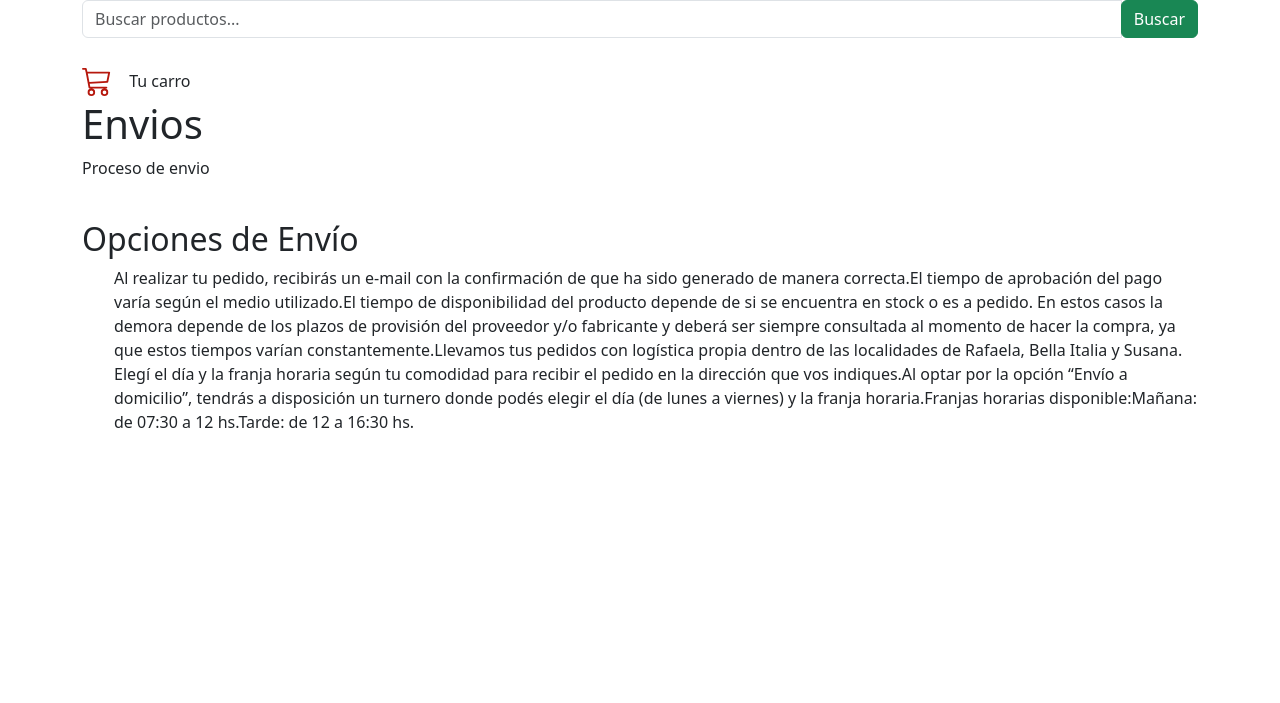
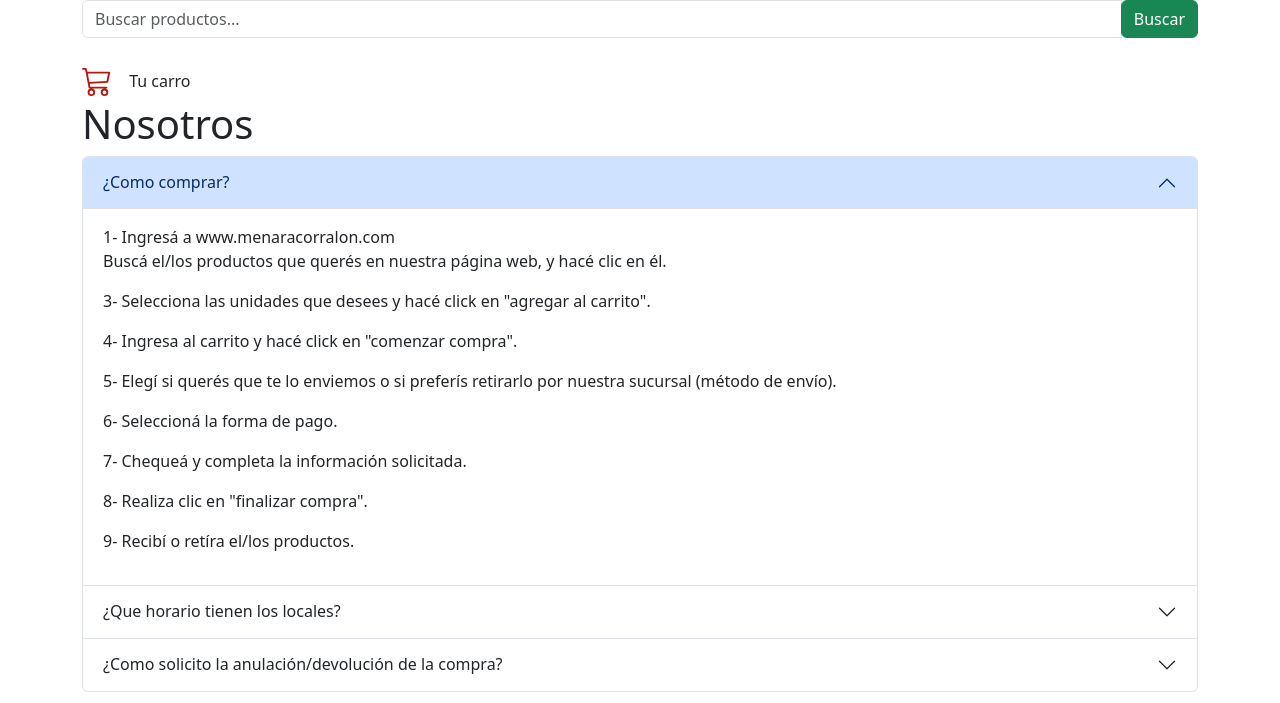
Before and after one commit to Lautamendoza/acerma, a Django app: page /preguntas/ in a window 1280 px wide. Shown: the part 97-800 px from the top of the page. Run offline with Django 5.2, Linux system fonts and the light colour scheme.

Commit message:
4 de junio carrito funciona

```diff
--- a/cart/urls.py
+++ b/cart/urls.py
@@ -8,6 +8,4 @@ urlpatterns = [
     path ('add/<int:product_id>/', views.cart_add, name= 'cart_add'),
     path ('remove/<int:product_id>/', views.cart_remove, name='cart_remove')
 
-    #aaaaaaaaaaaaaaaaaaaaaaaaaaaaaaa
-
 ]
--- a/p1ecommerce/templates/base.html
+++ b/p1ecommerce/templates/base.html
@@ -44,7 +44,7 @@
       <svg xmlns="http://www.w3.org/2000/svg" width="30" height="30" fill="#b6180d" class="bi bi-cart3" viewBox="0 0 16 16">
   <path d="M0 1.5A.5.5 0 0 1 .5 1H2a.5.5 0 0 1 .485.379L2.89 3H14.5a.5.5 0 0 1 .49.598l-1 5a.5.5 0 0 1-.465.401l-9.397.472L4.415 11H13a.5.5 0 0 1 0 1H4a.5.5 0 0 1-.491-.408L2.01 3.607 1.61 2H.5a.5.5 0 0 1-.5-.5M3.102 4l.84 4.479 9.144-.459L13.89 4zM5 12a2 2 0 1 0 0 4 2 2 0 0 0 0-4m7 0a2 2 0 1 0 0 4 2 2 0 0 0 0-4m-7 1a1 1 0 1 1 0 2 1 1 0 0 1 0-2m7 0a1 1 0 1 1 0 2 1 1 0 0 1 0-2"/>
 </svg>
-<a href="#"><button type="button" class="btn">Tu carro</button></a>
+<a href="{% url 'cart:cart_detail' %}"><button type="button" class="btn">Tu carro</button></a>
   </div>
 
   <div class="container">
--- a/p1ecommerce/templates/tienda/preguntas.html
+++ b/p1ecommerce/templates/tienda/preguntas.html
@@ -2,14 +2,54 @@
 
 {% block content %}
 
-<h1>Envios</h1>
+<h1>Nosotros</h1>
 
-<p>Proceso de envio</p>
-
-<div class="container mt-4">
-  <h2>Opciones de Envío</h2>
-  <ul>
-    Al realizar tu pedido, recibirás un e-mail con la confirmación de que ha sido generado de manera correcta.El tiempo de aprobación del pago varía según el medio utilizado.El tiempo de disponibilidad del producto depende de si se encuentra en stock o es a pedido. En estos casos la demora depende de los plazos de provisión del proveedor y/o fabricante y deberá ser siempre consultada al momento de hacer la compra, ya que estos tiempos varían constantemente.Llevamos tus pedidos con logística propia dentro de las localidades de Rafaela, Bella Italia y Susana. Elegí el día y la franja horaria según tu comodidad para recibir el pedido en la dirección que vos indiques.Al optar por la opción “Envío a domicilio”, tendrás a disposición un turnero donde podés elegir el día (de lunes a viernes) y la franja horaria.Franjas horarias disponible:Mañana:  de 07:30 a 12 hs.Tarde: de 12 a 16:30 hs.
-</ul>
+<div class="accordion" id="accordionExample">
+  <div class="accordion-item">
+    <h2 class="accordion-header">
+      <button class="accordion-button" type="button" data-bs-toggle="collapse" data-bs-target="#collapseOne" aria-expanded="true" aria-controls="collapseOne">
+        ¿Como comprar?
+      </button>
+    </h2>
+    <div id="collapseOne" class="accordion-collapse collapse show" data-bs-parent="#accordionExample">
+      <div class="accordion-body">
+        1- Ingresá a www.menaracorralon.com
+        <p>Buscá el/los productos que querés en nuestra página web, y hacé clic en él.</p>
+        <p></p>3- Selecciona las unidades que desees y hacé click en "agregar al carrito".</p>
+        <p>4- Ingresa al carrito y hacé click en "comenzar compra".</p>
+        <p>5- Elegí si querés que te lo enviemos o si preferís retirarlo por nuestra sucursal (método de envío).</p>
+        <p>6- Seleccioná la forma de pago.</p>
+        <p>7- Chequeá y completa la información solicitada.</p>
+        <p>8- Realiza clic en "finalizar compra".</p>
+        <p>9- Recibí o retíra el/los productos.</p>
+      </div>
+    </div>
+  </div>
+  <div class="accordion-item">
+    <h2 class="accordion-header">
+      <button class="accordion-button collapsed" type="button" data-bs-toggle="collapse" data-bs-target="#collapseTwo" aria-expanded="false" aria-controls="collapseTwo">
+        ¿Que horario tienen los locales?
+      </button>
+    </h2>
+    <div id="collapseTwo" class="accordion-collapse collapse" data-bs-parent="#accordionExample">
+      <div class="accordion-body">
+        <strong>Sucursal 1</strong>
+           <p>Av. Italia 1322, Rafaela. Santa Fe, Argentina</p>
+           <p>Horarios: Lunes a Viernes 07:30 a 16:30 hs.</p>
+           <p>Mail: corralon@menaracorralon.com.ar</p>
+      </div>
+    </div>
+  </div>
+  <div class="accordion-item">
+    <h2 class="accordion-header">
+      <button class="accordion-button collapsed" type="button" data-bs-toggle="collapse" data-bs-target="#collapseThree" aria-expanded="false" aria-controls="collapseThree">
+        ¿Como solicito la anulación/devolución de la compra?
+      </button>
+    </h2>
+    <div id="collapseThree" class="accordion-collapse collapse" data-bs-parent="#accordionExample">
+      <div class="accordion-body">
+        Debés ingresar a nuestra pagina web al botón de "arrepentimiento de compra" y completar el formulario. Luego, desde nuestro centro de atención al cliente, se enviará la nota de crédito correspondiente. Ir a formulario de arrepentimiento de compra.O comunícate de forma directa con nuestro centro de atención a cliente, al +54 9 3492-627017.
+  </div>
+</div>
 </div>
 {% endblock %}
--- a/p1ecommerce/urls.py
+++ b/p1ecommerce/urls.py
@@ -12,4 +12,5 @@ urlpatterns = [
   path('', views.product_list, name='product_list'),
   path('<int:id>/<slug:slug>/', views.product_detail, name= 'product_detail'),
   path('<slug:category_slug>/', views.product_list, name='product_list_by_category'),
+
 ]
--- a/p1ecommerce/views.py
+++ b/p1ecommerce/views.py
@@ -53,3 +53,6 @@ def preguntas(request):
 
 def nosotros(request):
     return render(request, 'tienda/nosotros.html')
+
+def cart_details(request):
+    return render(request, 'cart/details.html')
```
Also changed, not shown: db.sqlite3.
